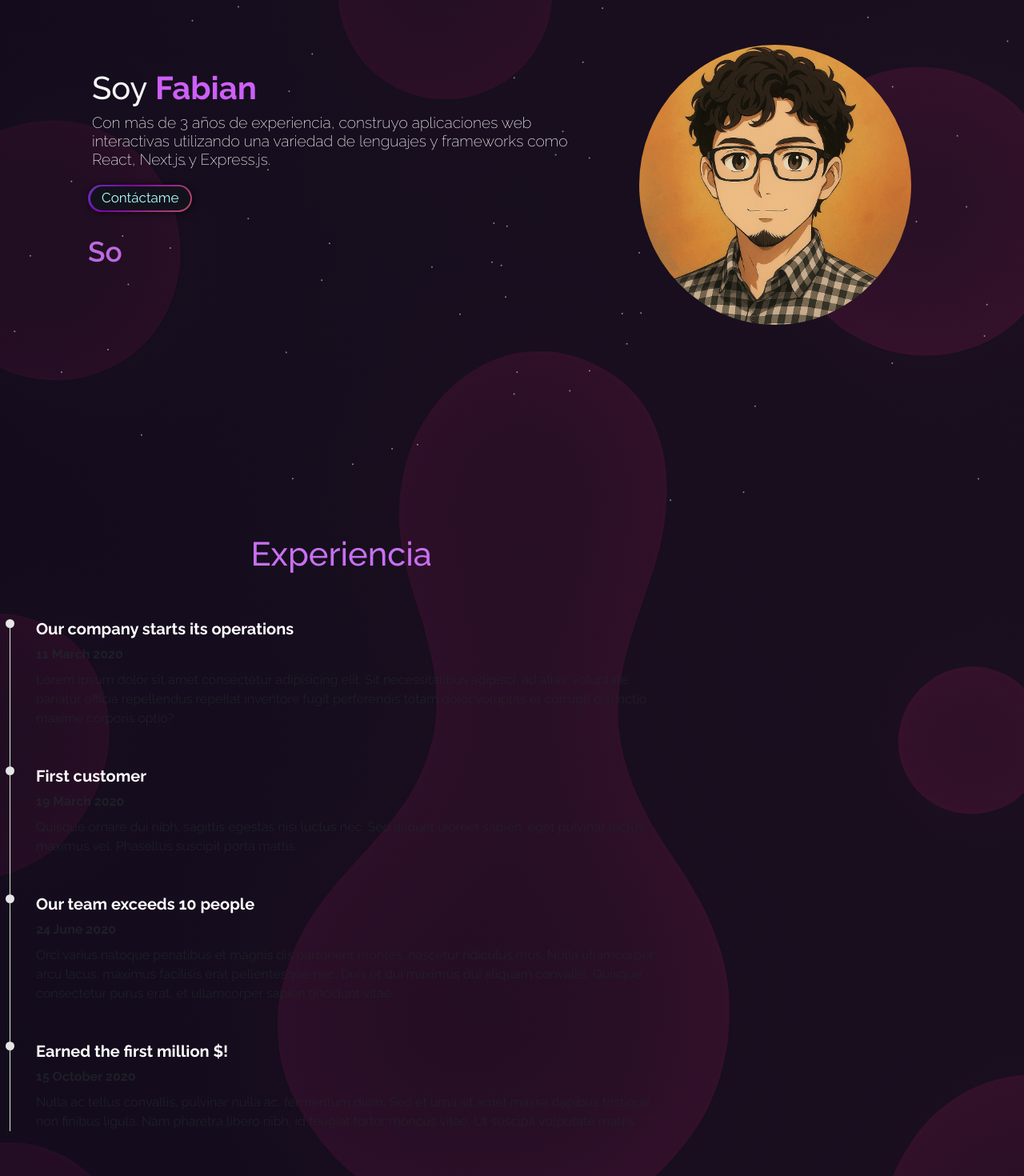
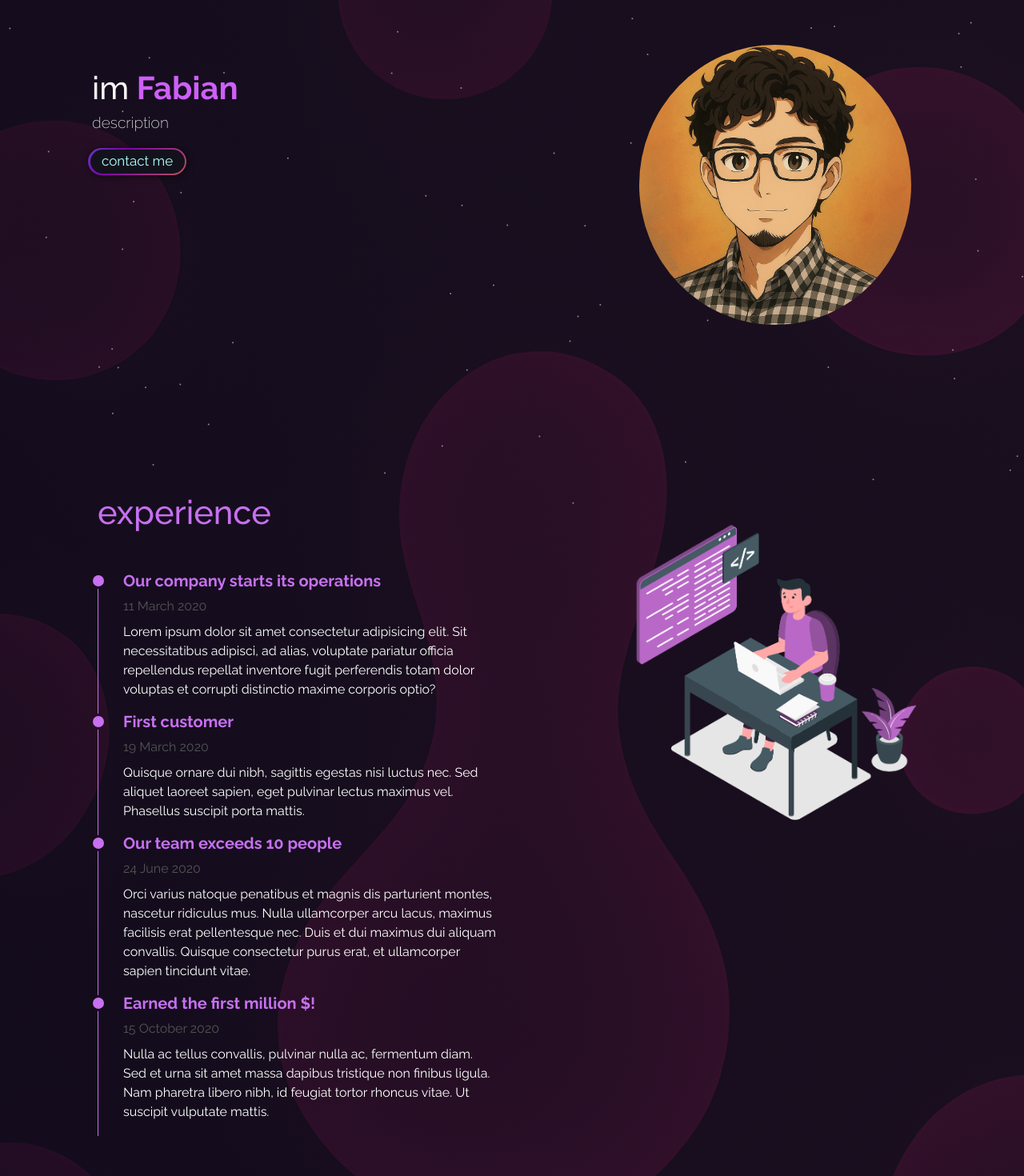
Before and after one commit to famerca/portfolio, a React (Vite) app: page / in a window 1280 px wide. Shown: the part 168-1638 px from the top of the page at 80% size. Built offline with nearby package versions, Linux system fonts and the light colour scheme.

Commit message:
timeline

```diff
--- a/src/components/Home/Timeline.jsx
+++ b/src/components/Home/Timeline.jsx
@@ -1,11 +1,11 @@
+
 const Timeline = () => {
   return (
-        <section class="py-5">
         <ul class="timeline">
-            <li class="timeline-item mb-5">
+            <li class="timeline-item">
                 <h5 class="fw-bold">Our company starts its operations</h5>
-            <p class="text-muted mb-2 fw-bold">11 March 2020</p>
-            <p class="text-muted">
+                <p class="text-muted mb-2">11 March 2020</p>
+                <p class="">
                     Lorem ipsum dolor sit amet consectetur adipisicing elit. Sit
                     necessitatibus adipisci, ad alias, voluptate pariatur officia
                     repellendus repellat inventore fugit perferendis totam dolor
@@ -13,20 +13,20 @@ const Timeline = () => {
                 </p>
             </li>
 
-            <li class="timeline-item mb-5">
+            <li class="timeline-item">
             <h5 class="fw-bold">First customer</h5>
-            <p class="text-muted mb-2 fw-bold">19 March 2020</p>
-            <p class="text-muted">
+            <p class="text-muted mb-2 ">19 March 2020</p>
+            <p class="">
                 Quisque ornare dui nibh, sagittis egestas nisi luctus nec. Sed
                 aliquet laoreet sapien, eget pulvinar lectus maximus vel.
                 Phasellus suscipit porta mattis.
             </p>
             </li>
 
-            <li class="timeline-item mb-5">
+            <li class="timeline-item">
             <h5 class="fw-bold">Our team exceeds 10 people</h5>
-            <p class="text-muted mb-2 fw-bold">24 June 2020</p>
-            <p class="text-muted">
+            <p class="text-muted mb-2">24 June 2020</p>
+            <p>
                 Orci varius natoque penatibus et magnis dis parturient montes,
                 nascetur ridiculus mus. Nulla ullamcorper arcu lacus, maximus
                 facilisis erat pellentesque nec. Duis et dui maximus dui aliquam
@@ -35,10 +35,10 @@ const Timeline = () => {
             </p>
             </li>
 
-            <li class="timeline-item mb-5">
+            <li class="timeline-item">
             <h5 class="fw-bold">Earned the first million $!</h5>
-            <p class="text-muted mb-2 fw-bold">15 October 2020</p>
-            <p class="text-muted">
+            <p class="text-muted mb-2">15 October 2020</p>
+            <p>
                 Nulla ac tellus convallis, pulvinar nulla ac, fermentum diam. Sed
                 et urna sit amet massa dapibus tristique non finibus ligula. Nam
                 pharetra libero nibh, id feugiat tortor rhoncus vitae. Ut suscipit
@@ -46,7 +46,7 @@ const Timeline = () => {
             </p>
             </li>
         </ul>
-        </section>
+
 );
 };
 
--- a/src/components/Home/experience.jsx
+++ b/src/components/Home/experience.jsx
@@ -1,18 +1,24 @@
 import { Container, Row, Col } from "react-bootstrap";
 import { useTranslation } from 'react-i18next';
 import Timeline from "./Timeline";
-
+import Image from "react-bootstrap/Image";
+import img  from "../../Assets/home-main.svg";
 
 const Experience = () => {
     const { t } = useTranslation();
     return (
-        <Container fluid className="home-section" id="xp">
+        <Container fluid className="home-section container" id="xp">
             <Row>
-                <Col md={8} className="home-about-description">
-                    <h1 style={{ fontSize: "2.6em" }}>
-                        <span className="purple">{t("experience")}</span>
-                    </h1>
-                    <Timeline />
+                <Col md={7} >
+                    <section className="home-experience">
+                        <h1 style={{ fontSize: "2.6em"}}>
+                            <span className="purple">{t("experience")}</span>
+                        </h1>
+                        <Timeline />
+                    </section>
+                </Col>
+                <Col md={5} className="home-about-body">
+                    <Image src={img} alt="experience" className="img-fluid" />
                 </Col>
             </Row>
         </Container>
--- a/src/components/PrimaryButton/PrimaryButton.css
+++ /dev/null
@@ -1,98 +0,0 @@
-/* From Uiverse.io by kleenpulse */
-.btn-primary {
-  --border-color: linear-gradient(-45deg, #ffae00, #7e03aa, #00fffb);
-  --border-width: 0.125em;
-  --curve-size: 0.5em;
-  --blur: 30px;
-  --bg: #080312;
-  --color: #afffff;
-  color: var(--color);
-  cursor: pointer;
-  /* use position: relative; so that BG is only for .btn-primary */
-  position: relative;
-  isolation: isolate;
-  display: inline-grid;
-  place-content: center;
-  padding: 0.5em 1.5em;
-  font-size: 17px;
-  border: 0;
-  text-transform: uppercase;
-  box-shadow: 10px 10px 20px rgba(0, 0, 0, 0.6);
-  clip-path: polygon(
-    /* Top-left */ 0% var(--curve-size),
-    var(--curve-size) 0,
-    /* top-right */ 100% 0,
-    100% calc(100% - var(--curve-size)),
-    /* bottom-right 1 */ calc(100% - var(--curve-size)) 100%,
-    /* bottom-right 2 */ 0 100%
-  );
-  transition: color 250ms;
-}
-
-.btn-primary::after,
-.btn-primary::before {
-  content: "";
-  position: absolute;
-  inset: 0;
-}
-
-.btn-primary::before {
-  background: var(--border-color);
-  background-size: 300% 300%;
-  animation: move-bg7234 5s ease infinite;
-  z-index: -2;
-}
-
-@keyframes move-bg7234 {
-  0% {
-    background-position: 31% 0%;
-  }
-
-  50% {
-    background-position: 70% 100%;
-  }
-
-  100% {
-    background-position: 31% 0%;
-  }
-}
-
-.btn-primary::after {
-  background: var(--bg);
-  z-index: -1;
-  clip-path: polygon(
-    /* Top-left */ var(--border-width)
-      calc(var(--curve-size) + var(--border-width) * 0.5),
-    calc(var(--curve-size) + var(--border-width) * 0.5) var(--border-width),
-    /* top-right */ calc(100% - var(--border-width)) var(--border-width),
-    calc(100% - var(--border-width))
-      calc(100% - calc(var(--curve-size) + var(--border-width) * 0.5)),
-    /* bottom-right 1 */
-      calc(100% - calc(var(--curve-size) + var(--border-width) * 0.5))
-      calc(100% - var(--border-width)),
-    /* bottom-right 2 */ var(--border-width) calc(100% - var(--border-width))
-  );
-  transition: clip-path 500ms;
-}
-
-.btn-primary:where(:hover, :focus)::after {
-  clip-path: polygon(
-    /* Top-left */ calc(100% - var(--border-width))
-      calc(100% - calc(var(--curve-size) + var(--border-width) * 0.5)),
-    calc(100% - var(--border-width)) var(--border-width),
-    /* top-right */ calc(100% - var(--border-width)) var(--border-width),
-    calc(100% - var(--border-width))
-      calc(100% - calc(var(--curve-size) + var(--border-width) * 0.5)),
-    /* bottom-right 1 */
-      calc(100% - calc(var(--curve-size) + var(--border-width) * 0.5))
-      calc(100% - var(--border-width)),
-    /* bottom-right 2 */
-      calc(100% - calc(var(--curve-size) + var(--border-width) * 0.5))
-      calc(100% - var(--border-width))
-  );
-  transition: 200ms;
-}
-
-.btn-primary:where(:hover, :focus) {
-  color: #fff;
-}
--- a/src/components/PrimaryButton/PrimaryButton.jsx
+++ b/src/components/PrimaryButton/PrimaryButton.jsx
@@ -1,4 +1,3 @@
-//const style = import("PrimaryButton.css");
 import { FaArrowRight } from "react-icons/fa";
 
 const PrimaryButton = ({ text, icon = false , onClick }) => {
--- a/src/style.css
+++ b/src/style.css
@@ -881,7 +881,7 @@ button:focus {
 
 /* --------- */
 .timeline {
-  border-left: 1px solid hsl(0, 0%, 90%);
+  /* border-left: 1px solid hsl(0, 0%, 90%); */
   position: relative;
   list-style: none;
   text-align: left;
@@ -891,17 +891,53 @@ button:focus {
   position: relative;
 }
 
+.timeline-item:before
+{
+    content: "";
+    position: absolute;
+    top: 22px;
+    height: calc(100% - 4px);
+    width: 1px;
+    background-color: var(--imp-text-color) ;
+    left: -32px;
+}
+
+.timeline h5
+{
+  color: var(--imp-text-color);
+}
+
+.timeline p
+{
+  color: white;
+}
+
+.timeline p.text-muted
+{
+  color: rgb(83, 83, 83) !important;
+}
+
 .timeline .timeline-item:after {
   position: absolute;
   display: block;
-  top: 0;
+  top: 5px;
+  background-color: var(--imp-text-color) ;
+  left: -38px;
+  border-radius: 50%;
+  height: 14px;
+  width: 14px;
+  content: "";
 }
 
-.timeline .timeline-item:after {
-  background-color: hsl(0, 0%, 90%);
-  left: -38px;
-  border-radius: 50%;
-  height: 11px;
-  width: 11px;
-  content: "";
+.home-experience
+{
+  max-width: 500px;
+  margin-left: 40px;
 }
+
+.home-experience h1
+{
+  margin-top: 3rem;
+  margin-bottom: 3rem;
+  text-align: left;
+}
```
Also changed, not shown: src/main.jsx (+7 -8 lines), 2 other files (tests, documents, lock files or other folders). Lines whose indentation alone changed are shown as unchanged.
